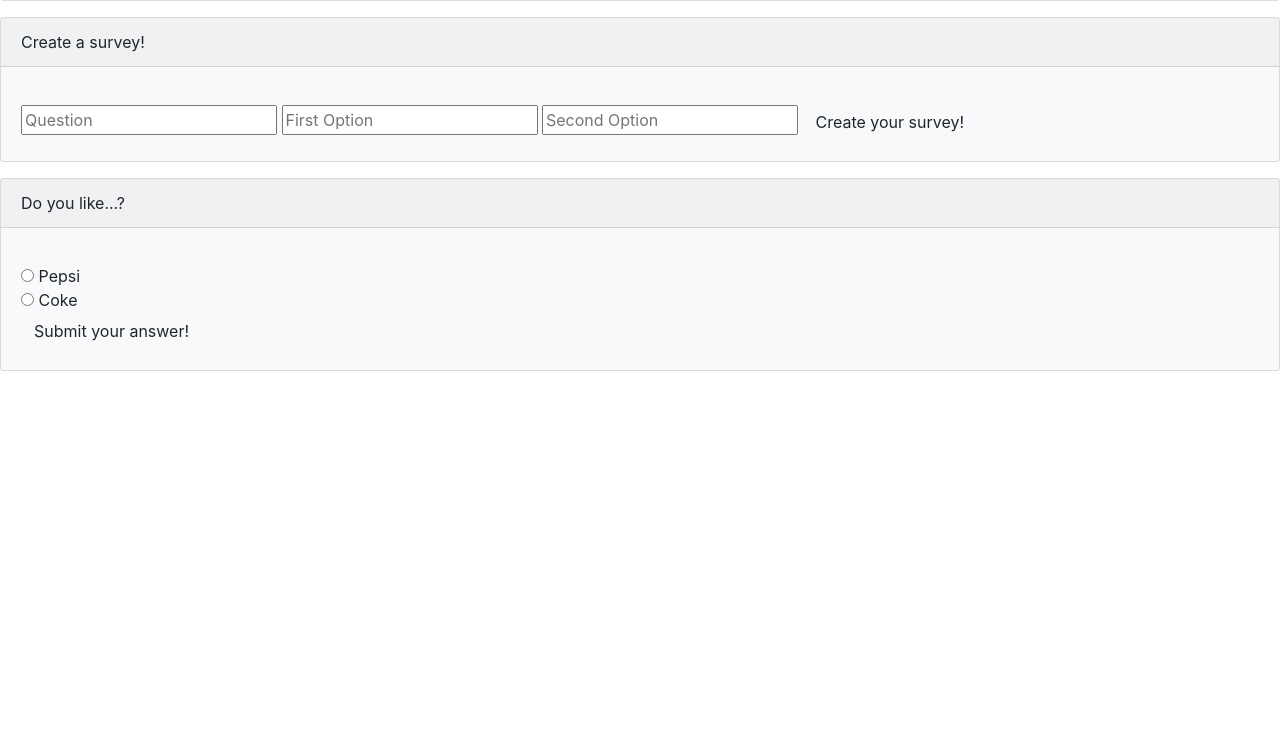
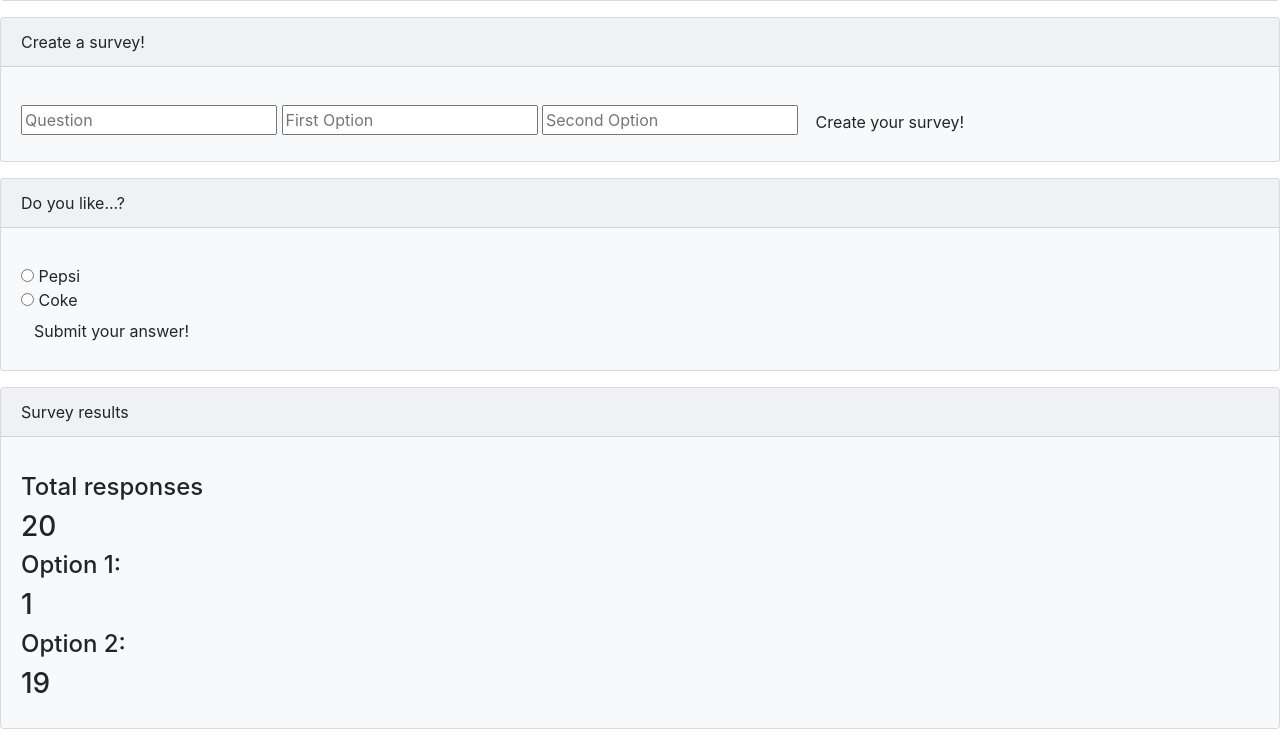
Before and after one commit to OnWednesdaysWeCode/survey-client, a website built with webpack: page index.html in a window 1280 px wide. Shown: the part 441-1186 px from the top of the page. Before the commit the page ends 828 px from the top, so only its background shows below. Built offline with nearby package versions, Linux system fonts and the light colour scheme.

Commit message:
Added results view in HTML - Total response section - Option 1 response count section - Option 2 response count section

```diff
--- a/index.html
+++ b/index.html
@@ -1,7 +1,7 @@
 <!DOCTYPE html>
 <html>
     <head>
-      <title>Example</title>
+      <title>Survey</title>
       <meta name="viewport" content="width=device-width, initial-scale=1">
 
       <!-- Do not add `link` tags-->
@@ -71,5 +71,24 @@
           </div>
         </div>
 
+        <!-- survey results  -->
+        <div class="card bg-light mb-3 survey-results">
+          <div class="card-header">Survey results</div>
+          <div class="card-body">
+            <p class="survey-results-status"></p>
+            <h4>Total responses</h4>
+            <!-- total-responses updated using jQuery -->
+            <h3 id="total-responses">20</h3>
+            <!-- option 1 will be renamed using jQuery to actual option -->
+            <h4>Option 1:</h4>
+            <!-- option-one-responses updated using jQuery -->
+            <h3 id="option-one-responses">1</h3>
+            <!-- option 2 will be renamed using jQuery to actual option -->
+            <h4>Option 2:</h4>
+            <!-- option-two-responses updated using jQuery -->
+            <h3 id="option-two-responses">19</h3>
+          </div>
+        </div>
+
     </body>
 </html>
```
